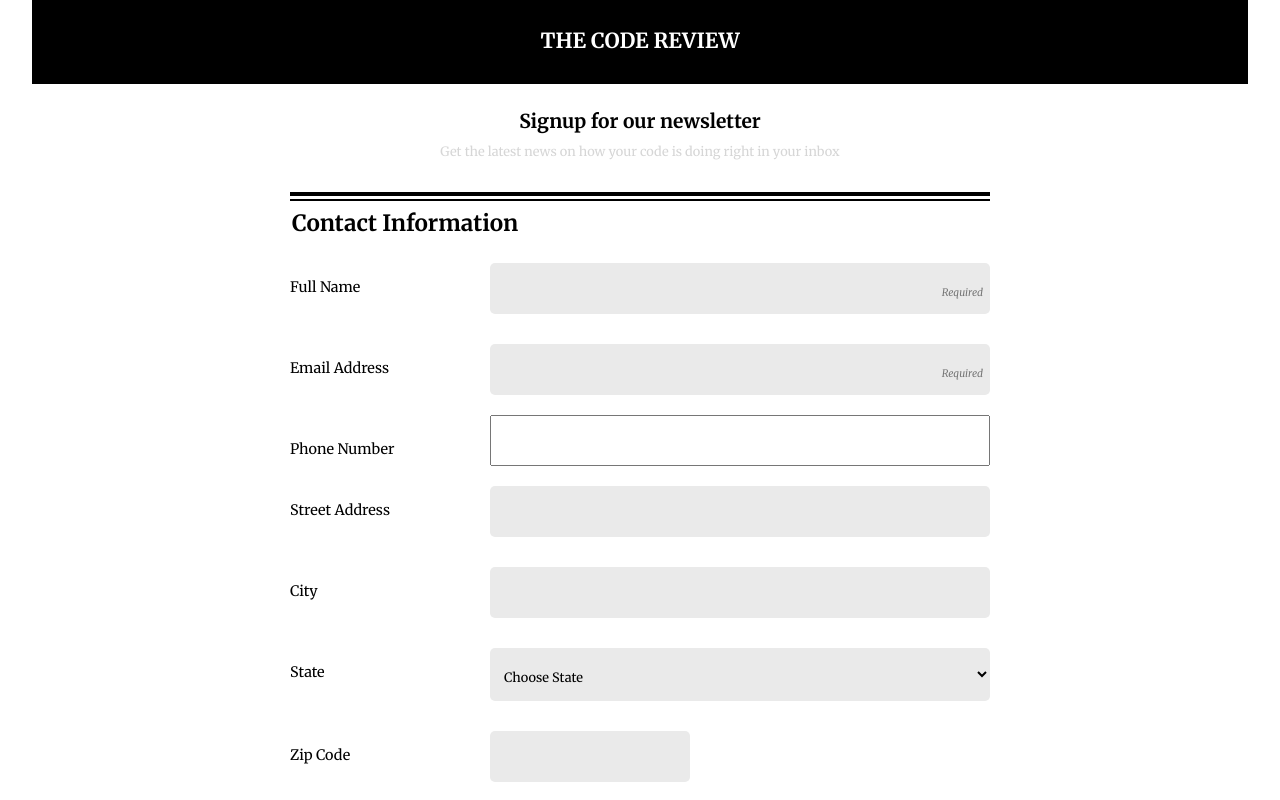
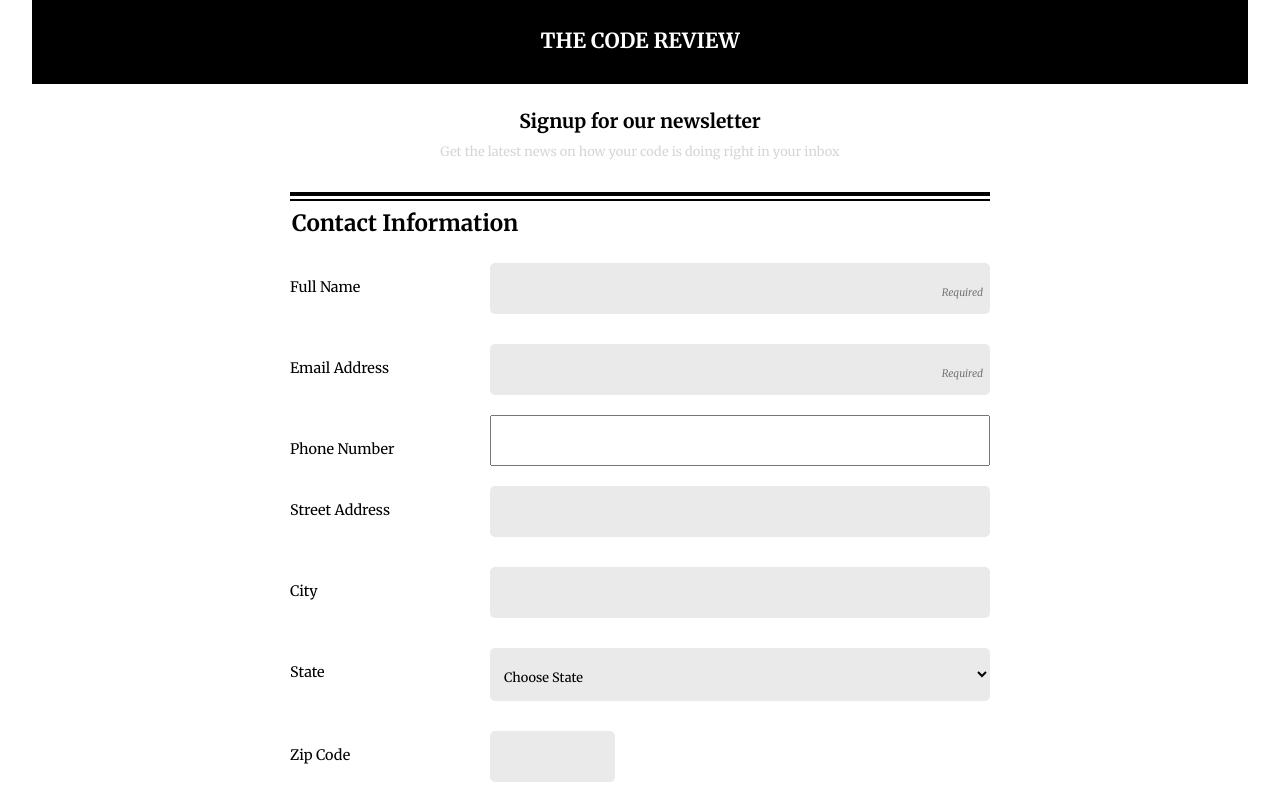
Before and after one commit to jjernest07/Online-Registration-Form, a plain HTML site: page index.html in a window 1280 px wide. Shown: the top 800 px of the page. Drawn offline with Linux system fonts and the light colour scheme.

Commit message:
Update styles.css
Update zip width, 50% mobile, 25% tablet.

```diff
--- a/css/styles.css
+++ b/css/styles.css
@@ -89,7 +89,7 @@ input::placeholder {
 }
 
 .zip {
-  width: 200px;
+  width: 50%;
 }
 
 label {
@@ -207,8 +207,8 @@ hr.sline {
   }
 
   #zip {
-    width: 200px;
-    margin-right: 300px;
+    width: 125px;
+    margin-right: 375px;
 
   }
 
```
